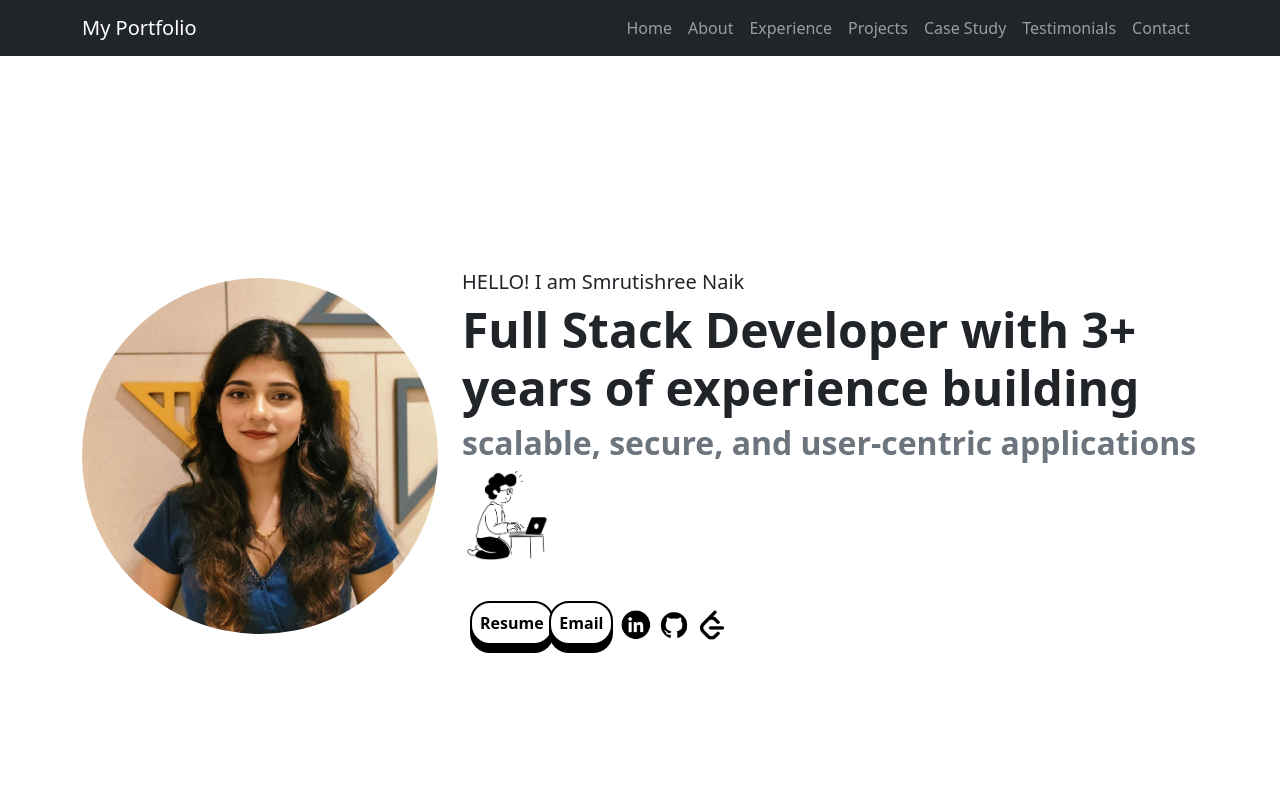
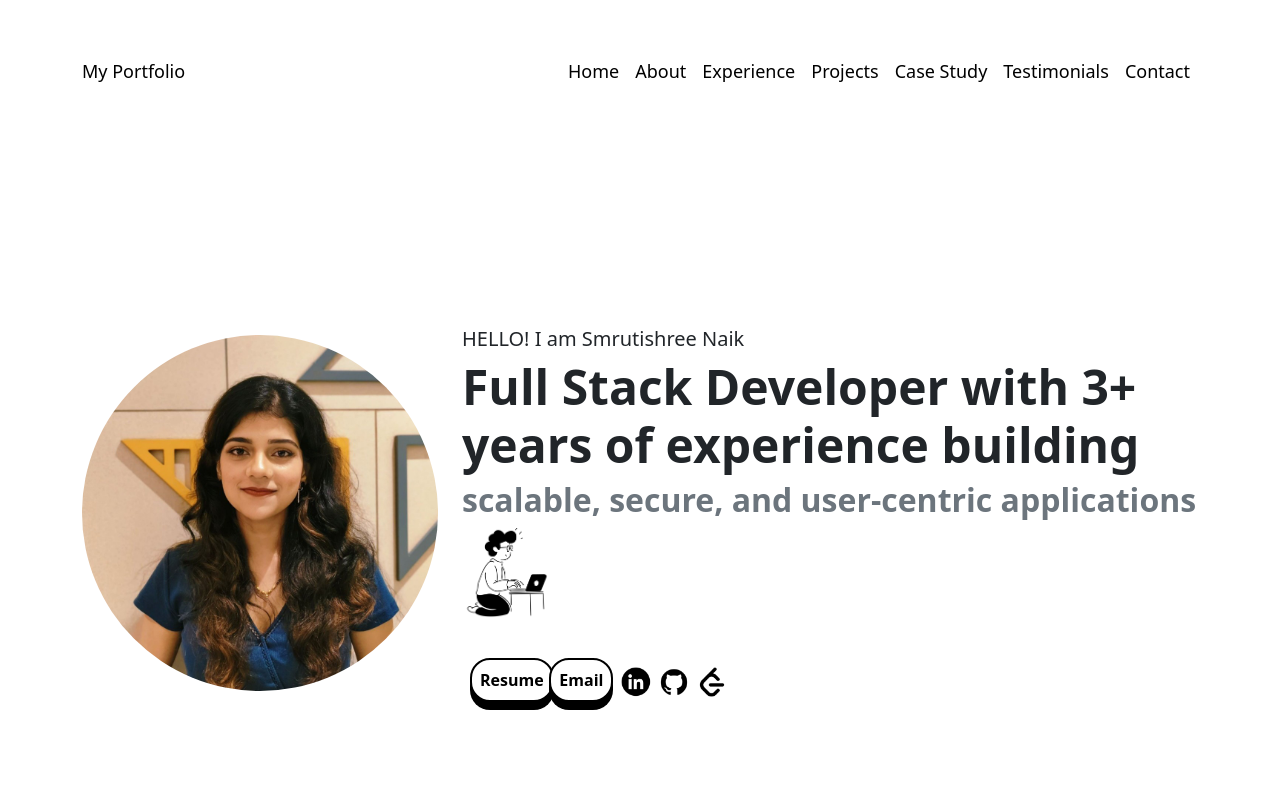
Before and after one commit to smrutishreenaik/Portfolio, a React (Vite) app in the folder portfolio-app/: page / in a window 1280 px wide. Shown: the top 800 px of the page. Built offline with nearby package versions, Linux system fonts and the light colour scheme; no server answers.

Commit message:
updated ui of navbar

```diff
--- a/portfolio-app/src/App.tsx
+++ b/portfolio-app/src/App.tsx
@@ -43,7 +43,7 @@ const App: React.FC = () => {
 
   return (
     <>
-      <Navbar bg="dark" variant="dark" expand="lg" sticky="top">
+      <Navbar className="transparent-navbar" expand="lg" sticky="top">
         <Container>
           <Navbar.Brand onClick={() => handleScroll(homeRef)}>My Portfolio</Navbar.Brand>
           <Navbar.Toggle aria-controls="basic-navbar-nav" />
--- a/portfolio-app/src/index.scss
+++ b/portfolio-app/src/index.scss
@@ -109,3 +109,25 @@ a {
     z-index: 0;
   }
 }
+
+.transparent-navbar {
+  background-color: white;
+  box-shadow: none !important;
+
+  .navbar-brand,
+  .nav-link {
+    color: #000 !important;
+    font-weight: 500;
+    font-size: large;
+    padding-top: 50px;
+    transition: all 0.25s ease-in-out;
+    padding-bottom: 20px;
+  }
+
+  .nav-link:hover {
+    color: white !important;
+    background-color: black !important;
+    padding-top: 70px;
+    padding-bottom: 0px;
+  }
+}
```
